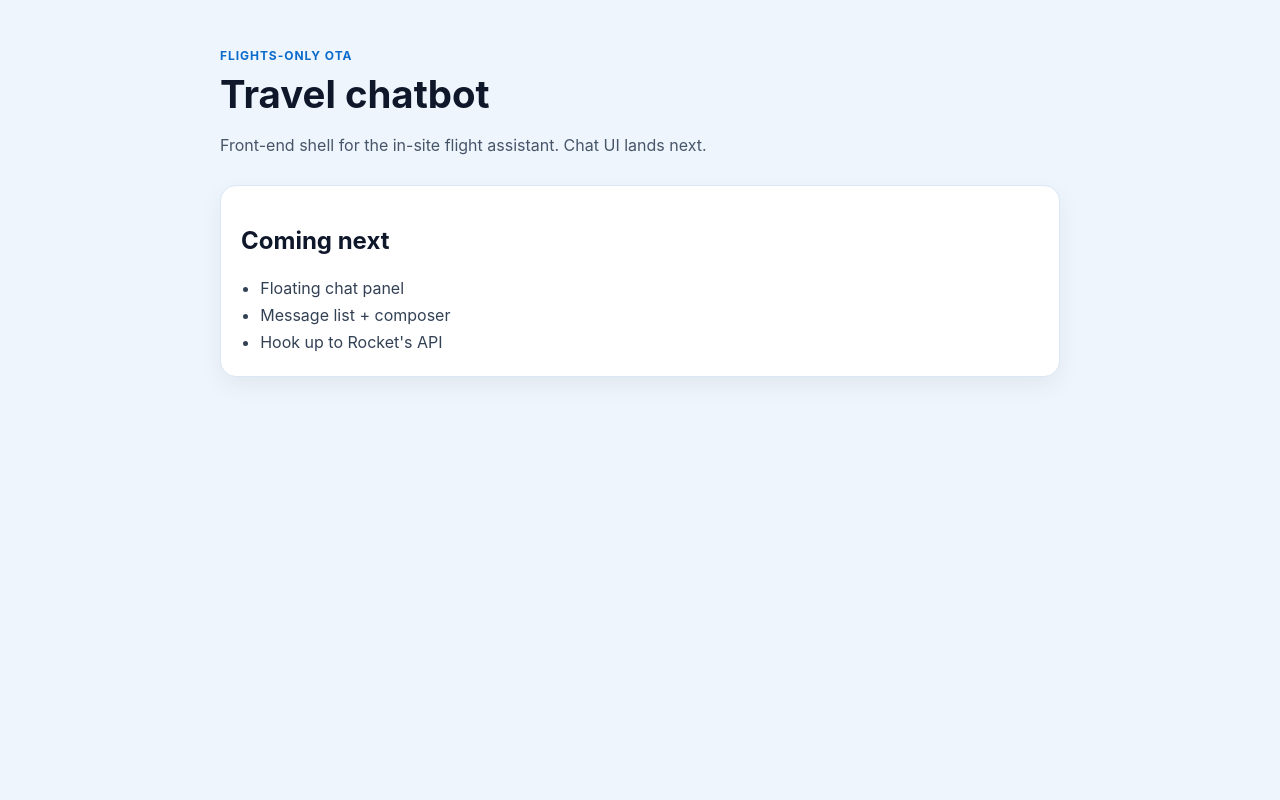
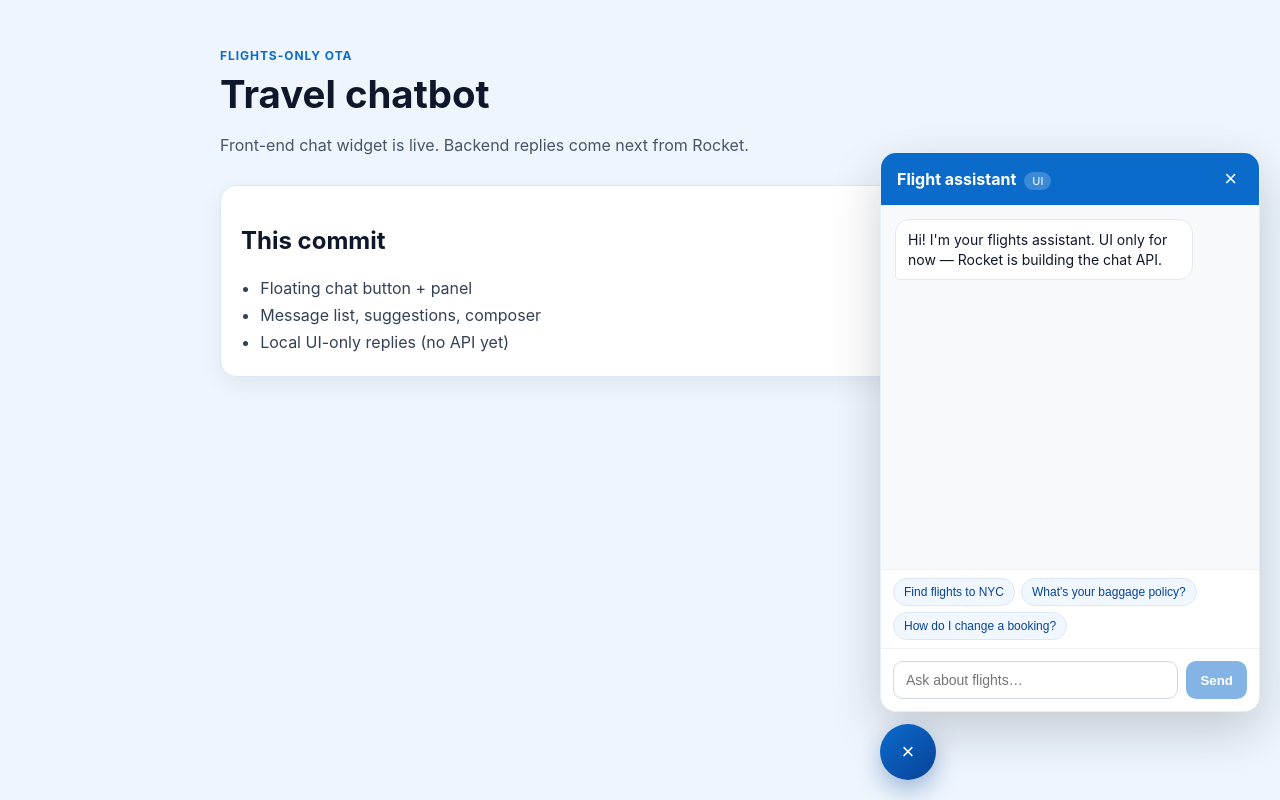
Before and after one commit to cnpham10/travel-chatbot, a React (Vite) app: page / in a window 1280 px wide. Built offline with nearby package versions, Linux system fonts and the light colour scheme.

Commit message:
FE: add floating travel chat panel UI (local state only)

```diff
--- a/src/App.tsx
+++ b/src/App.tsx
@@ -1,3 +1,4 @@
+import TravelChatbot from './components/TravelChatbot'
 import './App.css'
 
 export default function App() {
@@ -7,17 +8,18 @@ export default function App() {
         <p className="eyebrow">Flights-only OTA</p>
         <h1>Travel chatbot</h1>
         <p className="lede">
-          Front-end shell for the in-site flight assistant. Chat UI lands next.
+          Front-end chat widget is live. Backend replies come next from Rocket.
         </p>
       </header>
       <main className="card">
-        <h2>Coming next</h2>
+        <h2>This commit</h2>
         <ul>
-          <li>Floating chat panel</li>
-          <li>Message list + composer</li>
-          <li>Hook up to Rocket&apos;s API</li>
+          <li>Floating chat button + panel</li>
+          <li>Message list, suggestions, composer</li>
+          <li>Local UI-only replies (no API yet)</li>
         </ul>
       </main>
+      <TravelChatbot defaultOpen />
     </div>
   )
 }
--- /dev/null
+++ b/src/components/TravelChatbot.css
@@ -0,0 +1,146 @@
+.tc-root {
+  position: fixed;
+  right: 20px;
+  bottom: 20px;
+  z-index: 9999;
+  font-family: Inter, system-ui, -apple-system, Segoe UI, Roboto, sans-serif;
+}
+
+.tc-fab {
+  width: 56px;
+  height: 56px;
+  border-radius: 50%;
+  border: none;
+  background: linear-gradient(135deg, #0b6bcb, #084298);
+  color: #fff;
+  font-size: 22px;
+  cursor: pointer;
+  box-shadow: 0 10px 25px rgba(8, 66, 152, 0.35);
+}
+
+.tc-panel {
+  width: min(380px, calc(100vw - 32px));
+  height: min(560px, calc(100vh - 100px));
+  margin-bottom: 12px;
+  background: #fff;
+  border-radius: 16px;
+  box-shadow: 0 18px 50px rgba(15, 23, 42, 0.2);
+  display: flex;
+  flex-direction: column;
+  overflow: hidden;
+  border: 1px solid #e6eef8;
+}
+
+.tc-header {
+  display: flex;
+  align-items: center;
+  justify-content: space-between;
+  padding: 14px 16px;
+  background: #0b6bcb;
+  color: #fff;
+}
+
+.tc-header strong {
+  margin-right: 8px;
+}
+
+.tc-badge {
+  font-size: 11px;
+  padding: 2px 8px;
+  border-radius: 999px;
+  background: rgba(255, 255, 255, 0.2);
+  vertical-align: middle;
+}
+
+.tc-icon-btn {
+  background: transparent;
+  border: none;
+  color: #fff;
+  font-size: 22px;
+  cursor: pointer;
+  line-height: 1;
+}
+
+.tc-messages {
+  flex: 1;
+  overflow-y: auto;
+  padding: 14px;
+  background: #f7fafc;
+  display: flex;
+  flex-direction: column;
+  gap: 10px;
+}
+
+.tc-bubble {
+  max-width: 85%;
+  padding: 10px 12px;
+  border-radius: 14px;
+  font-size: 14px;
+  line-height: 1.4;
+  white-space: pre-wrap;
+}
+
+.tc-user {
+  align-self: flex-end;
+  background: #0b6bcb;
+  color: #fff;
+  border-bottom-right-radius: 4px;
+}
+
+.tc-assistant {
+  align-self: flex-start;
+  background: #fff;
+  color: #0f172a;
+  border: 1px solid #e2e8f0;
+  border-bottom-left-radius: 4px;
+}
+
+.tc-suggestions {
+  display: flex;
+  flex-wrap: wrap;
+  gap: 6px;
+  padding: 8px 12px;
+  border-top: 1px solid #eef2f7;
+  background: #fff;
+}
+
+.tc-suggestions button {
+  border: 1px solid #dbe7f5;
+  background: #f0f7ff;
+  color: #084298;
+  border-radius: 999px;
+  padding: 6px 10px;
+  font-size: 12px;
+  cursor: pointer;
+}
+
+.tc-composer {
+  display: flex;
+  gap: 8px;
+  padding: 12px;
+  border-top: 1px solid #eef2f7;
+  background: #fff;
+}
+
+.tc-composer input {
+  flex: 1;
+  border: 1px solid #d0d7e2;
+  border-radius: 10px;
+  padding: 10px 12px;
+  font-size: 14px;
+}
+
+.tc-composer button {
+  border: none;
+  background: #0b6bcb;
+  color: #fff;
+  border-radius: 10px;
+  padding: 0 14px;
+  font-weight: 600;
+  cursor: pointer;
+}
+
+.tc-composer button:disabled {
+  opacity: 0.5;
+  cursor: not-allowed;
+}
--- /dev/null
+++ b/src/components/TravelChatbot.tsx
@@ -0,0 +1,119 @@
+import { FormEvent, useEffect, useRef, useState } from 'react'
+import './TravelChatbot.css'
+
+type ChatMessage = {
+  role: 'user' | 'assistant'
+  content: string
+}
+
+const SUGGESTIONS = [
+  'Find flights to NYC',
+  "What's your baggage policy?",
+  'How do I change a booking?',
+]
+
+type Props = {
+  defaultOpen?: boolean
+}
+
+/** Front-end chat shell. API wiring comes after Rocket's backend lands. */
+export function TravelChatbot({ defaultOpen = false }: Props) {
+  const [open, setOpen] = useState(defaultOpen)
+  const [input, setInput] = useState('')
+  const [messages, setMessages] = useState<ChatMessage[]>([
+    {
+      role: 'assistant',
+      content:
+        "Hi! I'm your flights assistant. UI only for now — Rocket is building the chat API.",
+    },
+  ])
+  const bottomRef = useRef<HTMLDivElement>(null)
+
+  useEffect(() => {
+    bottomRef.current?.scrollIntoView({ behavior: 'smooth' })
+  }, [messages, open])
+
+  function send(text: string) {
+    const trimmed = text.trim()
+    if (!trimmed) return
+    setMessages((m) => [
+      ...m,
+      { role: 'user', content: trimmed },
+      {
+        role: 'assistant',
+        content:
+          'Got it. Replies will come from the API once Rocket’s backend is connected.',
+      },
+    ])
+    setInput('')
+  }
+
+  function onSubmit(e: FormEvent) {
+    e.preventDefault()
+    send(input)
+  }
+
+  return (
+    <div className="tc-root">
+      {open && (
+        <section className="tc-panel" aria-label="Travel chat">
+          <header className="tc-header">
+            <div>
+              <strong>Flight assistant</strong>
+              <span className="tc-badge">UI</span>
+            </div>
+            <button
+              type="button"
+              className="tc-icon-btn"
+              onClick={() => setOpen(false)}
+              aria-label="Close chat"
+            >
+              ×
+            </button>
+          </header>
+
+          <div className="tc-messages">
+            {messages.map((m, i) => (
+              <div key={i} className={`tc-bubble tc-${m.role}`}>
+                {m.content}
+              </div>
+            ))}
+            <div ref={bottomRef} />
+          </div>
+
+          <div className="tc-suggestions">
+            {SUGGESTIONS.map((p) => (
+              <button key={p} type="button" onClick={() => send(p)}>
+                {p}
+              </button>
+            ))}
+          </div>
+
+          <form className="tc-composer" onSubmit={onSubmit}>
+            <input
+              value={input}
+              onChange={(e) => setInput(e.target.value)}
+              placeholder="Ask about flights…"
+              aria-label="Message"
+            />
+            <button type="submit" disabled={!input.trim()}>
+              Send
+            </button>
+          </form>
+        </section>
+      )}
+
+      <button
+        type="button"
+        className="tc-fab"
+        onClick={() => setOpen((v) => !v)}
+        aria-expanded={open}
+        aria-label={open ? 'Close flight assistant' : 'Open flight assistant'}
+      >
+        {open ? '×' : '✈️'}
+      </button>
+    </div>
+  )
+}
+
+export default TravelChatbot
```
Also changed, not shown: 1 other file (tests, documents, lock files or other folders).
